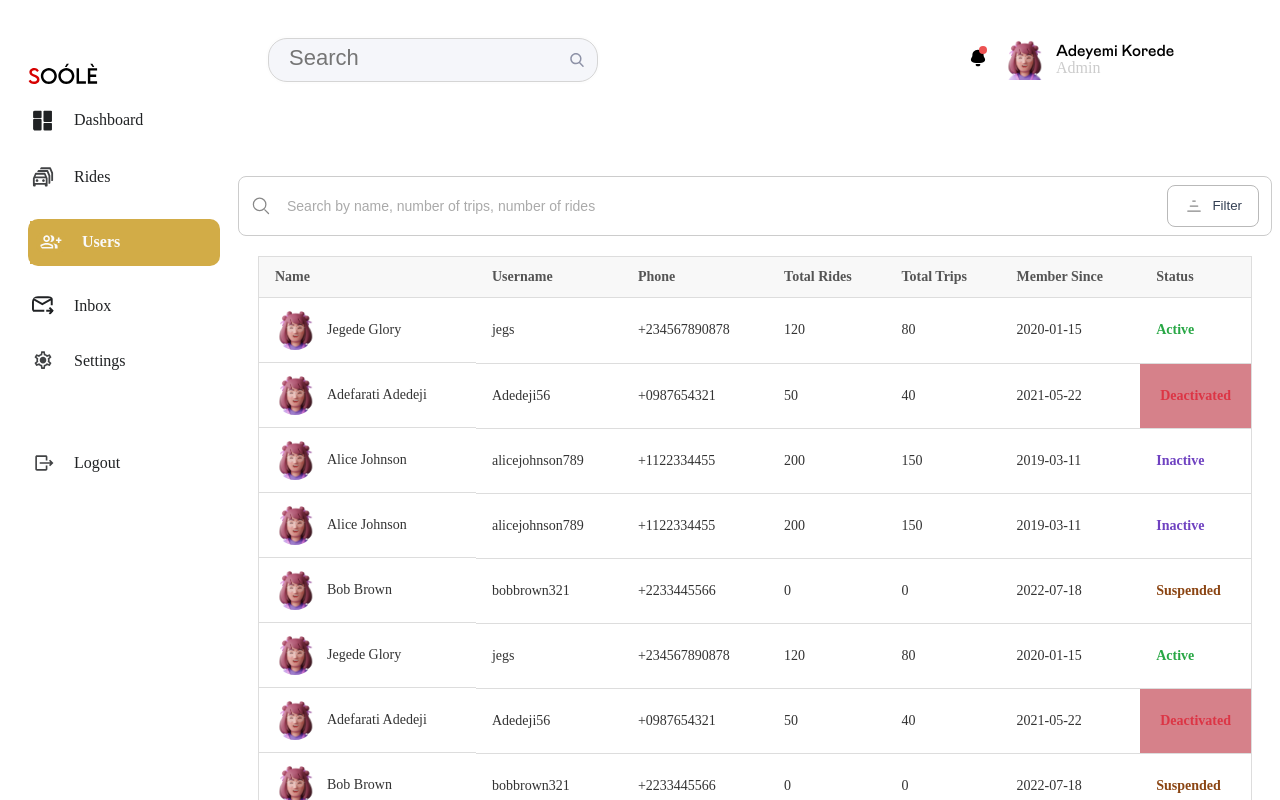
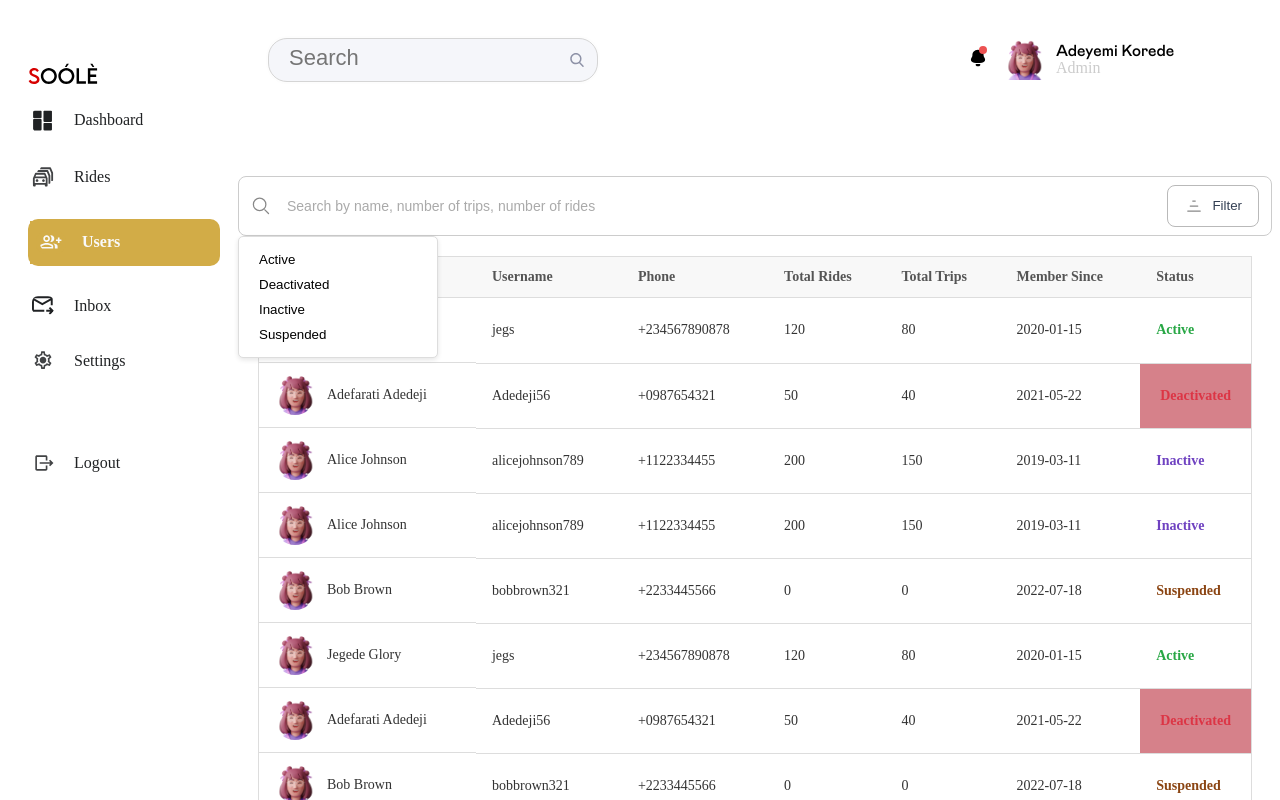
Before and after one commit to clinton401/soole-admin-hosting, a Next.js app: page /users in a window 1280 px wide. Both pictures are taken after a click on the button "Filter". Shown: the top 800 px of the page. Built offline with nearby package versions, Linux system fonts and the light colour scheme.

Commit message:
Filter uppdates

```diff
--- a/src/app/components/StatusTable.tsx
+++ b/src/app/components/StatusTable.tsx
@@ -146,7 +146,7 @@ interface User {
 
   ];
 
-const StatusTable: React.FC = () => {
+const StatusTable: React.FC<StatusTableProps> = ({ users }) => {
   return (
     <div className="table-container">
     <table className="user-table">
--- a/src/app/components/UserSearchbar.tsx
+++ b/src/app/components/UserSearchbar.tsx
@@ -1,7 +1,19 @@
-import React from 'react'
+"use client"
+import React, { useState } from 'react'
 
+interface UserSearchbarProps {
+  onFilterChange: (status: string) => void;
+}
 
-const UserSearchbar = () => {
+const UserSearchbar: React.FC<UserSearchbarProps> = ({ onFilterChange }) => {
+
+  const [filterOpen, setFilterOpen] = useState(false);
+
+  const handleFilterClick = (status: string) => {
+    onFilterChange(status);
+    setFilterOpen(false);
+  };
+
   return (
     <div>
 
@@ -21,7 +33,9 @@ const UserSearchbar = () => {
     />
   </svg>
   <input type="text" placeholder="Search by name, number of trips, number of rides" />
-  <button className="filter-btn">
+  <button className="filter-btn"
+            onClick={() => setFilterOpen((prev) => !prev)}
+  >
     <svg
       xmlns="http://www.w3.org/2000/svg"
       className="filter-icon"
@@ -39,7 +53,19 @@ const UserSearchbar = () => {
         <p>Filter</p>
   </button>
 </div>
-
+{filterOpen && (
+        <div className="filter-dropdown">
+          {["Active", "Deactivated", "Inactive", "Suspended"].map((status) => (
+            <button
+              key={status}
+              className="filter-option"
+              onClick={() => handleFilterClick(status)}
+            >
+              {status}
+            </button>
+          ))}
+        </div>
+      )}
     </div>
   )
 }
--- a/src/app/users/page.tsx
+++ b/src/app/users/page.tsx
@@ -1,16 +1,169 @@
-import React from "react";
+"use client"
+
+import React, { useState } from "react";
 import UserSearchbar from "../components/UserSearchbar";
 import StatusTable from "../components/StatusTable";
 
-type Props = {};
+interface User {
+  name: string;
+  username: string;
+  phone: string;
+  totalRides: number;
+  totalTrips: number;
+  memberSince: string;
+  status: "Active" | "Deactivated" | "Inactive" | "Suspended";
+  profilePicture: string;
+}
 
-const users = (props: Props) => {
-  return (
-    <div>
-      <UserSearchbar />
-      <StatusTable />
-    </div>
-  );
+
+const users: React.FC = () => {
+  const [filterStatus, setFilterStatus] = useState<string | null>(null);
+
+  const users: User[] = [
+   { name: "Jegede Glory",
+    username: "jegs",
+    phone: "+234567890878",
+    totalRides: 120,
+    totalTrips: 80,
+    memberSince: "2020-01-15",
+    status: "Active",
+    profilePicture: "/profilePic.png",
+  },
+  {
+    name: "Adefarati Adedeji",
+    username: "Adedeji56",
+    phone: "+0987654321",
+    totalRides: 50,
+    totalTrips: 40,
+    memberSince: "2021-05-22",
+    status: "Deactivated",
+    profilePicture: "/profilePic.png",
+
+  },
+  {
+    name: "Alice Johnson",
+    username: "alicejohnson789",
+    phone: "+1122334455",
+    totalRides: 200,
+    totalTrips: 150,
+    memberSince: "2019-03-11",
+    status: "Inactive",
+    profilePicture: "/profilePic.png",
+
+  },
+  {
+    name: "Alice Johnson",
+    username: "alicejohnson789",
+    phone: "+1122334455",
+    totalRides: 200,
+    totalTrips: 150,
+    memberSince: "2019-03-11",
+    status: "Inactive",
+    profilePicture: "/profilePic.png",
+
+  },
+  {
+    name: "Bob Brown",
+    username: "bobbrown321",
+    phone: "+2233445566",
+    totalRides: 0,
+    totalTrips: 0,
+    memberSince: "2022-07-18",
+    status: "Suspended",
+    profilePicture: "/profilePic.png",
+
+  },
+  {
+    name: "Jegede Glory",
+    username: "jegs",
+    phone: "+234567890878",
+    totalRides: 120,
+    totalTrips: 80,
+    memberSince: "2020-01-15",
+    status: "Active",
+    profilePicture: "/profilePic.png",
+  },
+  {
+    name: "Adefarati Adedeji",
+    username: "Adedeji56",
+    phone: "+0987654321",
+    totalRides: 50,
+    totalTrips: 40,
+    memberSince: "2021-05-22",
+    status: "Deactivated",
+    profilePicture: "/profilePic.png",
+
+  },
+
+  {
+    name: "Bob Brown",
+    username: "bobbrown321",
+    phone: "+2233445566",
+    totalRides: 0,
+    totalTrips: 0,
+    memberSince: "2022-07-18",
+    status: "Suspended",
+    profilePicture: "/profilePic.png",
+
+  },
+  {
+    name: "Bob Brown",
+    username: "bobbrown321",
+    phone: "+2233445566",
+    totalRides: 0,
+    totalTrips: 0,
+    memberSince: "2022-07-18",
+    status: "Suspended",
+    profilePicture: "/profilePic.png",
+
+  },
+  {
+    name: "Jegede Glory",
+    username: "jegs",
+    phone: "+234567890878",
+    totalRides: 120,
+    totalTrips: 80,
+    memberSince: "2020-01-15",
+    status: "Active",
+    profilePicture: "/profilePic.png",
+  },
+  {
+    name: "Adefarati Adedeji",
+    username: "Adedeji56",
+    phone: "+0987654321",
+    totalRides: 50,
+    totalTrips: 40,
+    memberSince: "2021-05-22",
+    status: "Deactivated",
+    profilePicture: "/profilePic.png",
+
+  },
+  {
+    name: "Alice Johnson",
+    username: "alicejohnson789",
+    phone: "+1122334455",
+    totalRides: 200,
+    totalTrips: 150,
+    memberSince: "2019-03-11",
+    status: "Inactive",
+    profilePicture: "/profilePic.png",
+
+  },
+
+];
+
+const filteredUsers = filterStatus
+? users.filter((user) => user.status === filterStatus)
+: users;
+
+return (
+<div>
+  <UserSearchbar onFilterChange={setFilterStatus} />
+
+  <StatusTable users={filteredUsers} />
+</div>
+);
 };
 
+
 export default users;
--- a/src/styles/components/user.scss
+++ b/src/styles/components/user.scss
@@ -131,3 +131,27 @@
   color: #8b4513;
 }
 }
+
+
+.filter-dropdown {
+  position: absolute;
+  background-color: white;
+  border: 1px solid #ddd;
+  border-radius: 5px;
+  padding: 10px;
+  width: 200px;
+  box-shadow: 0 2px 5px rgba(0, 0, 0, 0.1);
+}
+
+.filter-option {
+  background: none;
+  border: none;
+  padding: 5px 10px;
+  text-align: left;
+  cursor: pointer;
+  width: 100%;
+}
+
+.filter-option:hover {
+  background-color: #f0f0f0;
+}
```
